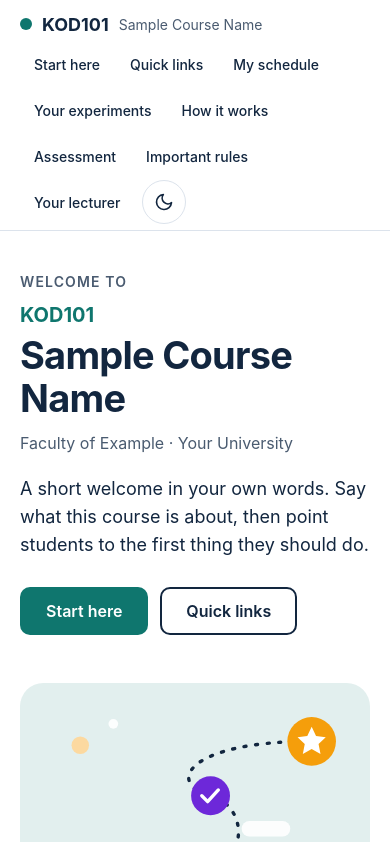
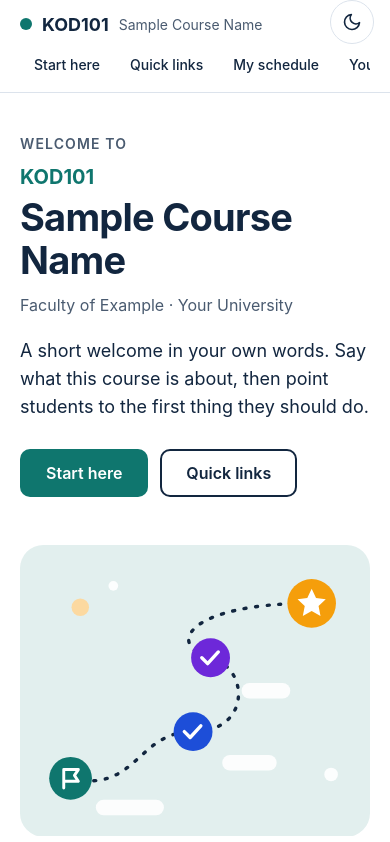
Before and after one commit to rahida1409-maker/course-landing-template, a plain HTML site: page index.html in a window 390 px wide. Shown: the top 842 px of the page. Drawn offline with Linux system fonts and the light colour scheme.

Commit message:
Enhance responsive styles for navigation and tabs

```diff
--- a/css/style.css
+++ b/css/style.css
@@ -227,6 +227,13 @@ footer p{font-size:13px;line-height:1.6;color:var(--muted)}
 
 @media (max-width:700px){
   .wrap,.nav,.strip{padding-left:20px;padding-right:20px}
+  .nav{position:relative;gap:0}
+  .brand{max-width:100%;padding-right:52px;min-width:0}
+  .brand small{overflow:hidden;text-overflow:ellipsis;white-space:nowrap;min-width:0}
+  .tabs{width:100%;flex-wrap:nowrap;overflow-x:auto;scrollbar-width:none;-webkit-overflow-scrolling:touch;padding-right:24px;margin-right:-20px}
+  .tabs::-webkit-scrollbar{display:none}
+  .tabs a{flex:none;white-space:nowrap}
+  .themebtn{position:absolute;top:0;right:16px}
   .hero .wrap{padding-top:40px;padding-bottom:32px}
   .hero h1{font-size:38px}
   .sec{padding:24px 0}.sec h2{font-size:32px}
```
